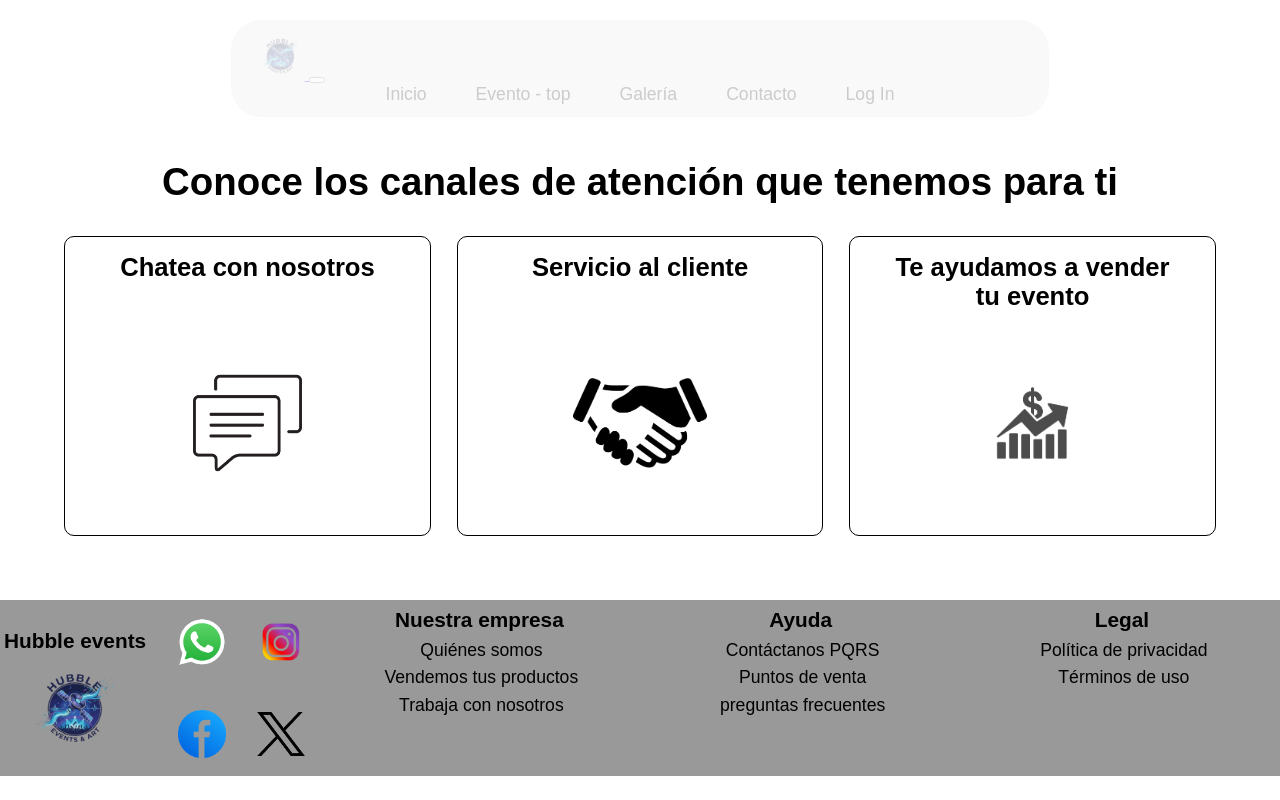
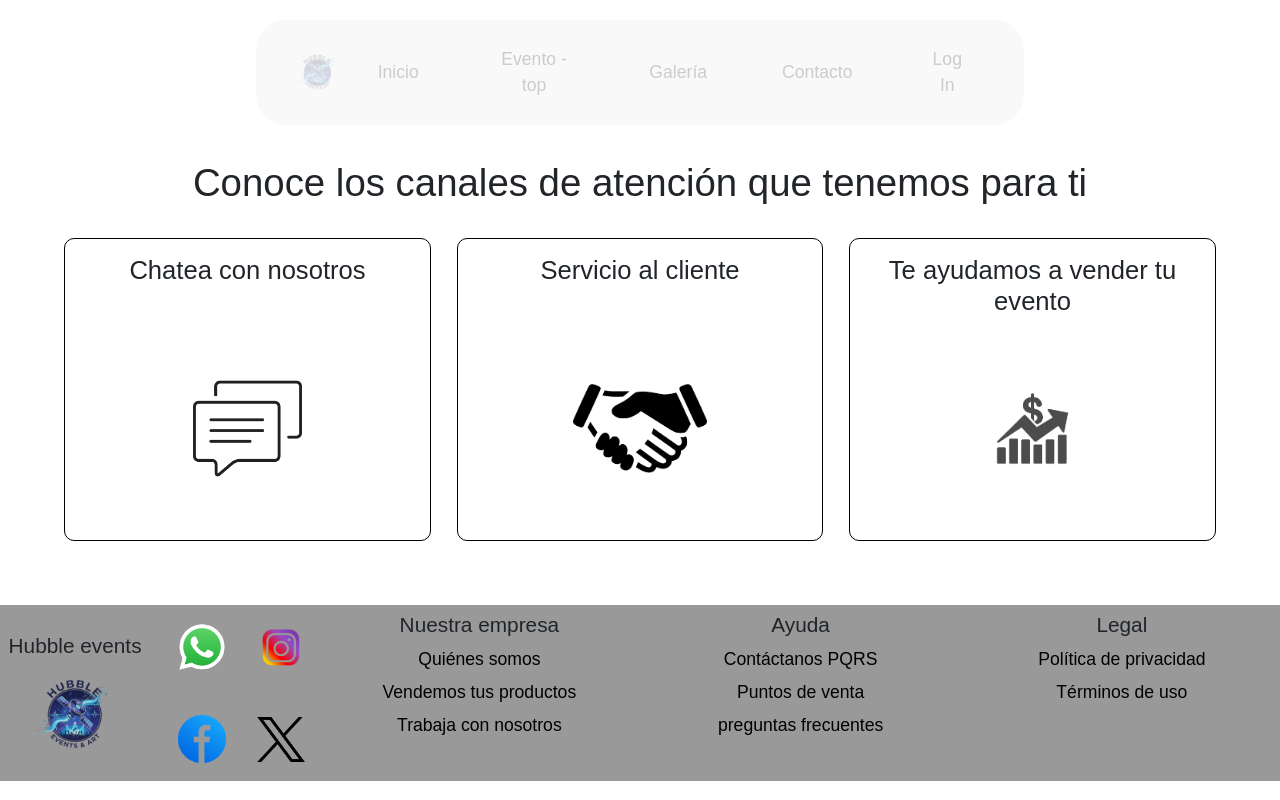
Before and after one commit to Hubble-Riiwii/proyecto-eventos-hubble, a plain HTML site: page contacto/contacto.html in a window 1280 px wide. Drawn offline with nearby package versions, Linux system fonts and the light colour scheme.

Commit message:
bootstrap en contacto-page

```diff
--- a/contacto/contacto.html
+++ b/contacto/contacto.html
@@ -6,7 +6,10 @@
     <meta name="viewport" content="width=device-width, initial-scale=1.0">
     <title>Contacto</title>
     <!-- <link rel="stylesheet" href="../css/estilos.css"> -->
+    <!-- Bootstrap CSS -->
+    <link href="https://cdn.jsdelivr.net/npm/bootstrap@5.3.0-alpha1/dist/css/bootstrap.min.css" rel="stylesheet">
     <link rel="stylesheet" href="./css/style.css">
+
 </head>
 
 <body>
```
